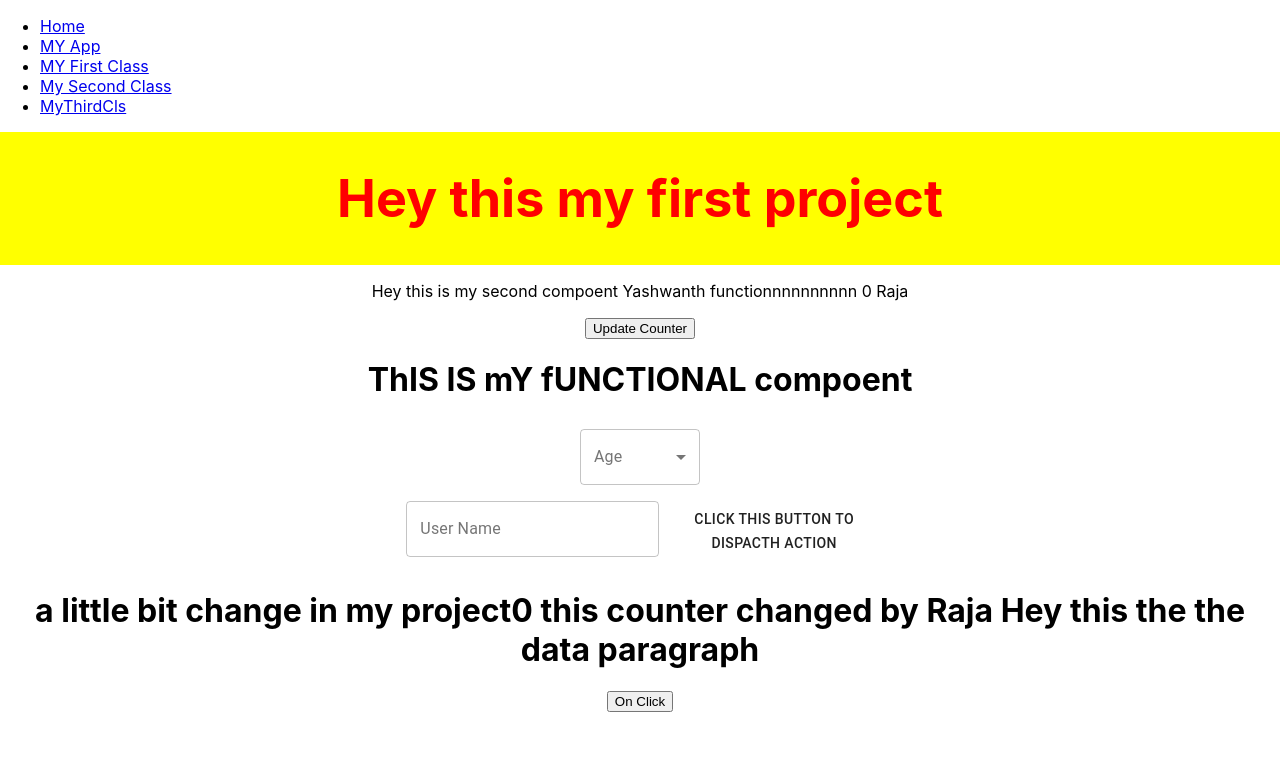
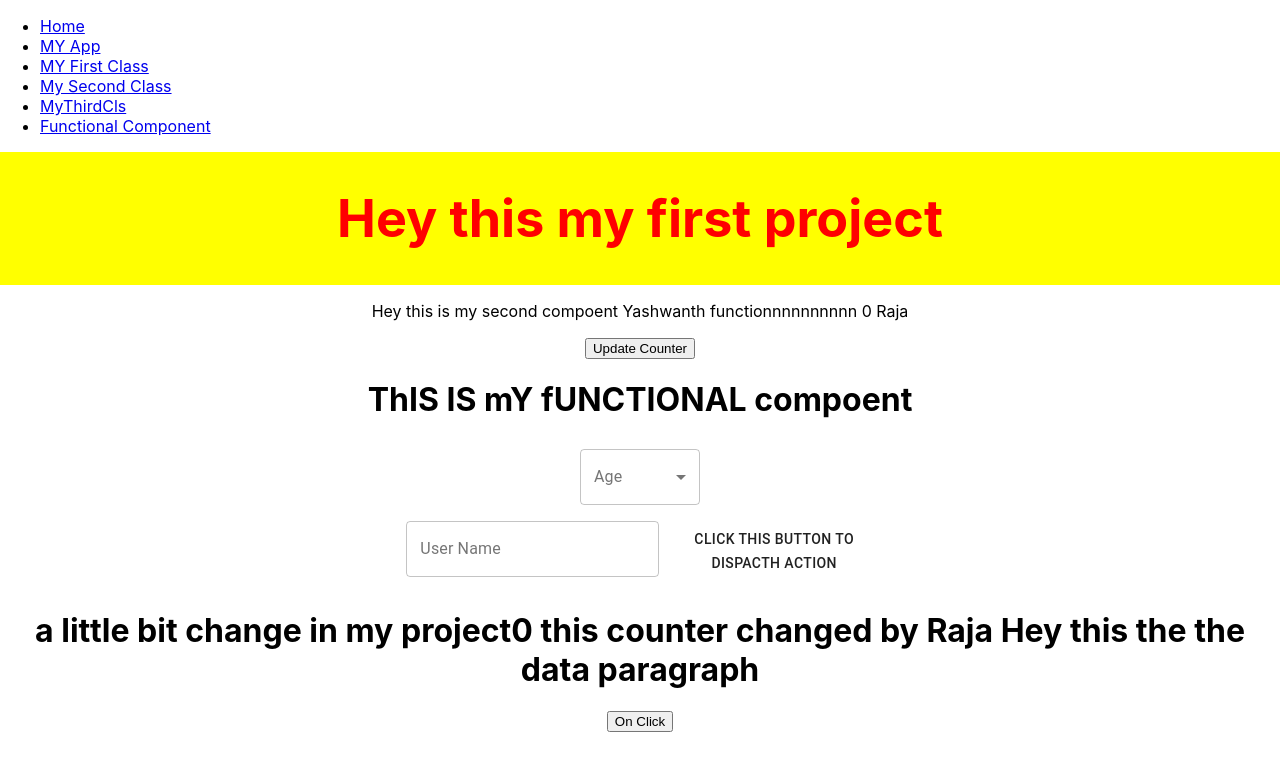
Before and after one commit to Yashwanth-Ramanjineya/My_Dec_Project, a React (Create React App) app: page / in a window 1280 px wide. Shown: the top 770 px of the page. Built offline with nearby package versions, Linux system fonts and the light colour scheme.

Commit message:
#Functional Component Added

```diff
--- /dev/null
+++ b/src/FunctionalComponent.js
@@ -0,0 +1,6 @@
+import React from "react";
+function FunctionalComponent() {
+    return <h1>This Is Functional Component-Changed By Veda</h1>;
+}
+
+export default FunctionalComponent;
--- a/src/index.js
+++ b/src/index.js
@@ -12,6 +12,7 @@ import { createStore } from "redux";
 import myReducer from "./myReducer";
 import { Provider } from "react-redux";
 import MyThirdCls from "./MyThirdCls";
+import FunctionalComponent from "./FunctionalComponent";
 
 const myStore = createStore(myReducer);
 
@@ -34,6 +35,9 @@ const routing = (
         <li>
           <Link to="/MyThirdCls">MyThirdCls</Link>
         </li>
+        <li>
+          <Link to="/FunctionalComponent">Functional Component</Link>
+        </li>
       </ul>
       <Switch>
         <Route exact path="/" component={App} />
@@ -41,6 +45,7 @@ const routing = (
         <Route exact path="/myfirstclass" component={MyFirstClassComponent} />
         <Route exact path="/mySecondclass" component={MyFirstComponent} />
         <Route exact path="/MyThirdCls" component={MyThirdCls} />
+        <Route exact path="/FunctionalComponent" component ={FunctionalComponent}/>
         <Route component={NotFound} />
       </Switch>
     </div>
```
Also changed, not shown: 1 other file (tests, documents, lock files or other folders).
